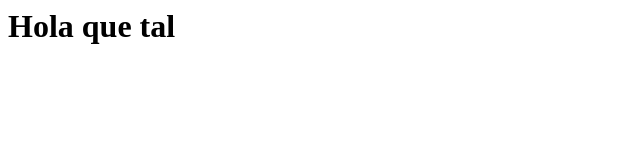
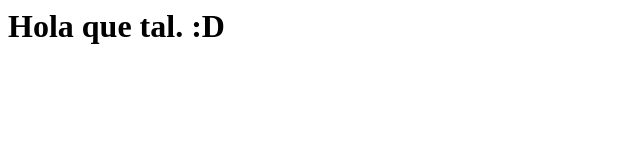
Before and after one commit to smxIvan/smxIvan.github.io, a plain HTML site: page index.html in a window 1280 px wide. Shown: the full height of the page, 0-640 px from the left. Drawn offline with Linux system fonts and the light colour scheme.

Commit message:
despues de password

```diff
--- a/index.html
+++ b/index.html
@@ -1,3 +1,3 @@
 <h1>
-    Hola que tal
+    Hola que tal. :D
 </h1>
```
Also changed, not shown: password.txt (added).
